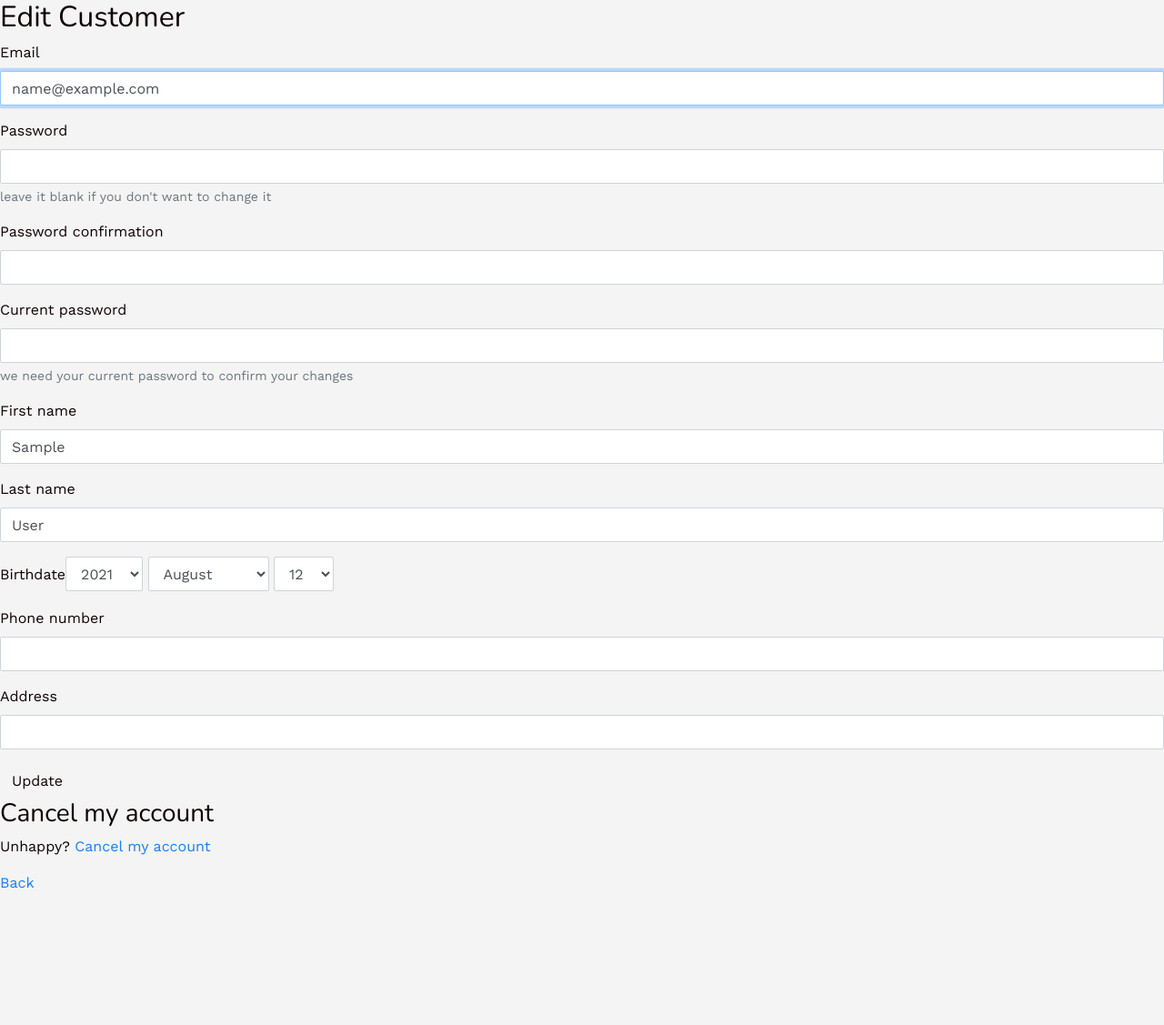
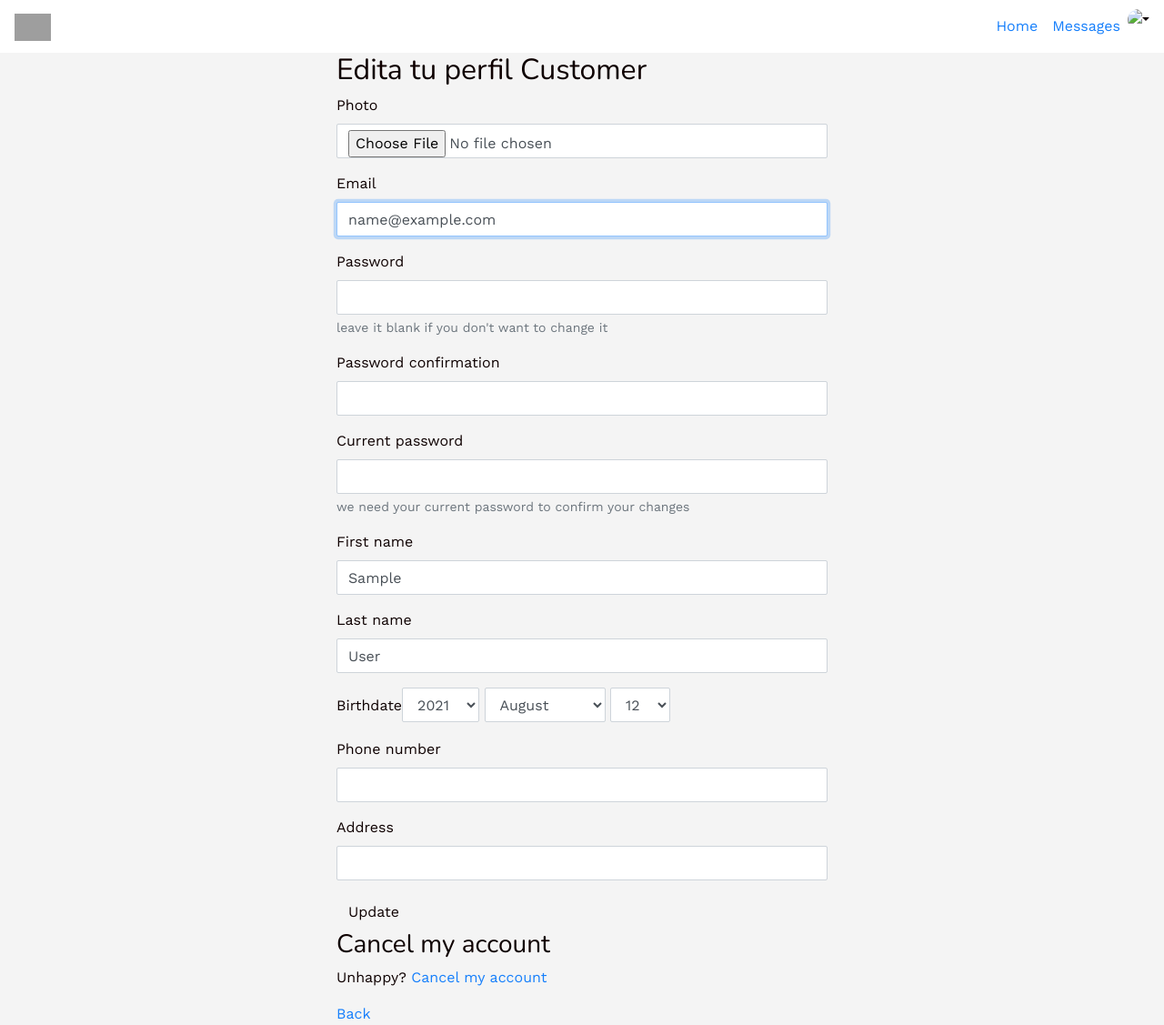
Before and after one commit to Valeria-Zambrano-Guzman/POLOL, a Rails app: the page made by app/models/user.rb in a window 1280 px wide. Shown: the whole page at 91% size. Before the commit the page ends 983 px from the top, so only its background shows below. Run offline with Rails 7, Linux system fonts and the light colour scheme; the visitor is signed in with stand-in values (Sample User, id 1); style sheets or scripts are compiled from the project's sources; some libraries are stand-ins or nearby versions; grey boxes are pictures that could not be loaded.

Commit message:
add navbar-photos and views

```diff
--- a/app/models/user.rb
+++ b/app/models/user.rb
@@ -13,4 +13,5 @@ class User < ApplicationRecord
   end
 
   has_many_attached :photos
+  has_one_attached :photo
 end
--- a/app/views/devise/registrations/edit.html.erb
+++ b/app/views/devise/registrations/edit.html.erb
@@ -1,9 +1,13 @@
-<h2>Edit <%= resource_name.to_s.humanize %></h2>
+<div class="container">
+  <div class="row justify-content-center">
+    <div class="col-md-6">
+        <h2>Edita tu perfil <%= resource_name.to_s.humanize %></h2>
 
         <%= simple_form_for(resource, as: resource_name, url: registration_path(resource_name), html: { method: :put }) do |f| %>
           <%= f.error_notification %>
 
           <div class="form-inputs">
+            <%= f.input :photo, as: :file %>
             <%= f.input :email, required: true, autofocus: true %>
 
             <% if devise_mapping.confirmable? && resource.pending_reconfirmation? %>
@@ -45,3 +49,7 @@
         <p>Unhappy? <%= link_to "Cancel my account", registration_path(resource_name), data: { confirm: "Are you sure?" }, method: :delete %></p>
 
         <%= link_to "Back", :back %>
+
+    </div>
+  </div>
+</div>
--- a/app/views/layouts/application.html.erb
+++ b/app/views/layouts/application.html.erb
@@ -12,6 +12,7 @@
   </head>
 
   <body>
+    <%= render 'shared/navbar' %>
     <%= yield %>
   </body>
 </html>
--- /dev/null
+++ b/app/views/shared/_navbar.html.erb
@@ -0,0 +1,41 @@
+<div class="navbar navbar-expand-sm navbar-yellow navbar-lewagon">
+  <%= link_to "#", class: "navbar-brand" do %>
+    <%= image_tag "https://raw.githubusercontent.com/lewagon/fullstack-images/master/uikit/logo.png" %>
+    <% end %>
+
+  <button class="navbar-toggler" type="button" data-toggle="collapse" data-target="#navbarSupportedContent" aria-controls="navbarSupportedContent" aria-expanded="false" aria-label="Toggle navigation">
+    <span class="navbar-toggler-icon"></span>
+  </button>
+
+
+  <div class="collapse navbar-collapse" id="navbarSupportedContent">
+    <ul class="navbar-nav mr-auto">
+      <% if user_signed_in? %>
+        <li class="nav-item active">
+          <%= link_to "Home", "#", class: "nav-link" %>
+        </li>
+        <li class="nav-item">
+          <%= link_to "Messages", "#", class: "nav-link" %>
+        </li>
+        <li class="nav-item dropdown">
+          <%= image_tag "https://kitt.lewagon.com/placeholder/users/ssaunier", class: "avatar dropdown-toggle", id: "navbarDropdown", data: { toggle: "dropdown" }, 'aria-haspopup': true, 'aria-expanded': false %>
+          <div class="dropdown-menu dropdown-menu-right" aria-labelledby="navbarDropdown">
+            <%= link_to "Action", "#", class: "dropdown-item" %>
+            <%= link_to "Another action", "#", class: "dropdown-item" %>
+
+            <% if current_user.professional? %>
+              <%= link_to "Log out", destroy_professional_session_path, method: :delete, class: "dropdown-item" %>
+            <% else %>
+              <%= link_to "Log out", destroy_customer_session_path, method: :delete, class: "dropdown-item" %>
+            <% end %>
+          </div>
+        </li>
+      <% else %>
+        <li class="nav-item">
+          <%= link_to "¿Eres Cliente?", new_customer_session_path, class: "nav-link" %>
+          <%= link_to "¿Eres Profesional?", new_professional_session_path, class: "nav-link" %>
+        </li>
+      <% end %>
+    </ul>
+  </div>
+</div>
```
Also changed, not shown: app/views/devise/confirmations/new.html.erb (+9 -1 lines), app/views/devise/passwords/edit.html.erb (+9 -1 lines), app/views/devise/passwords/new.html.erb (+9 -1 lines), app/views/devise/registrations/new.html.erb (+7 -1 lines), app/views/devise/sessions/new.html.erb (+8 -1 lines), app/views/devise/unlocks/new.html.erb (+8 -1 lines), app/assets/images/logo.png (added). Lines whose indentation alone changed are shown as unchanged.
